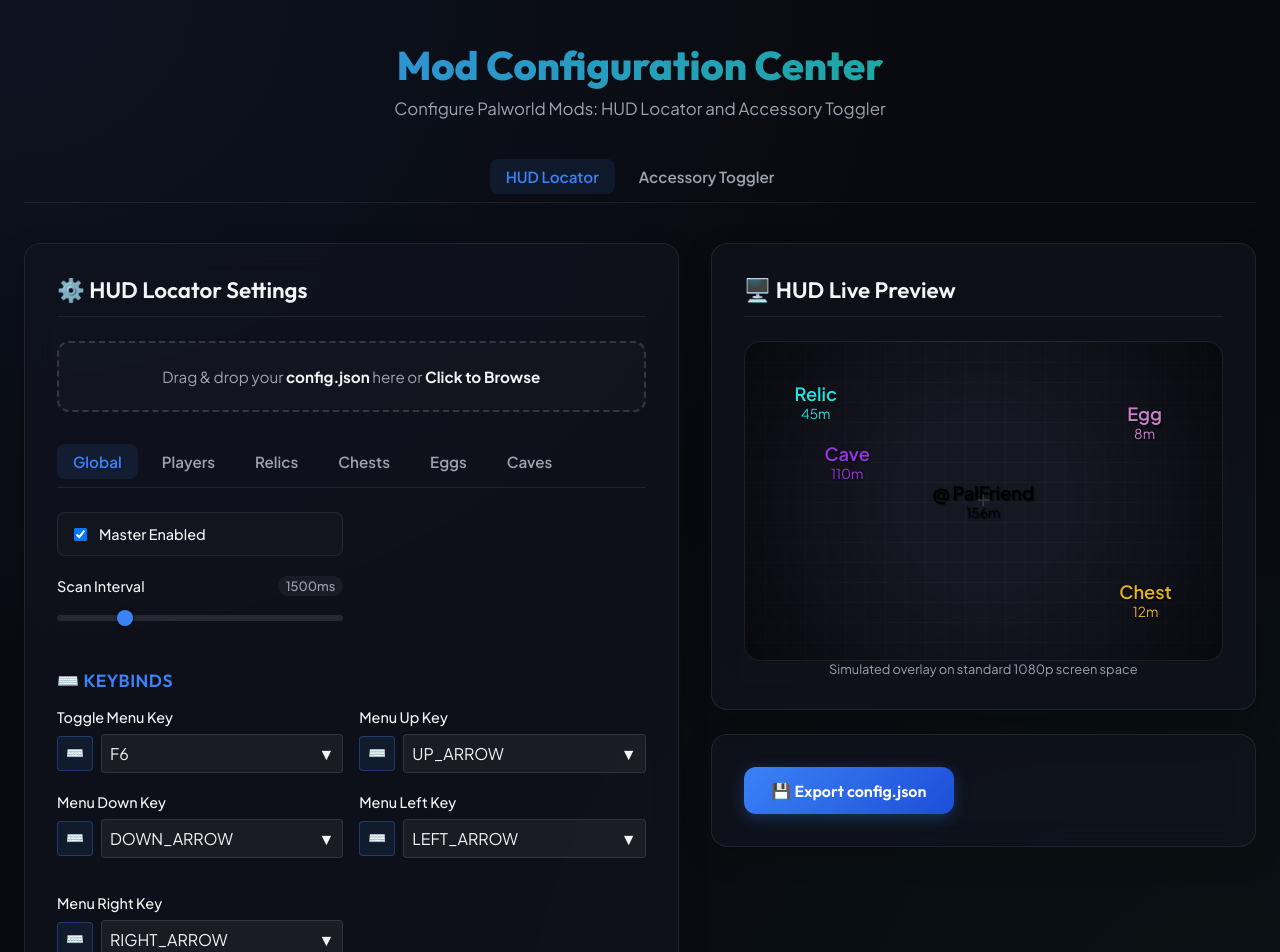
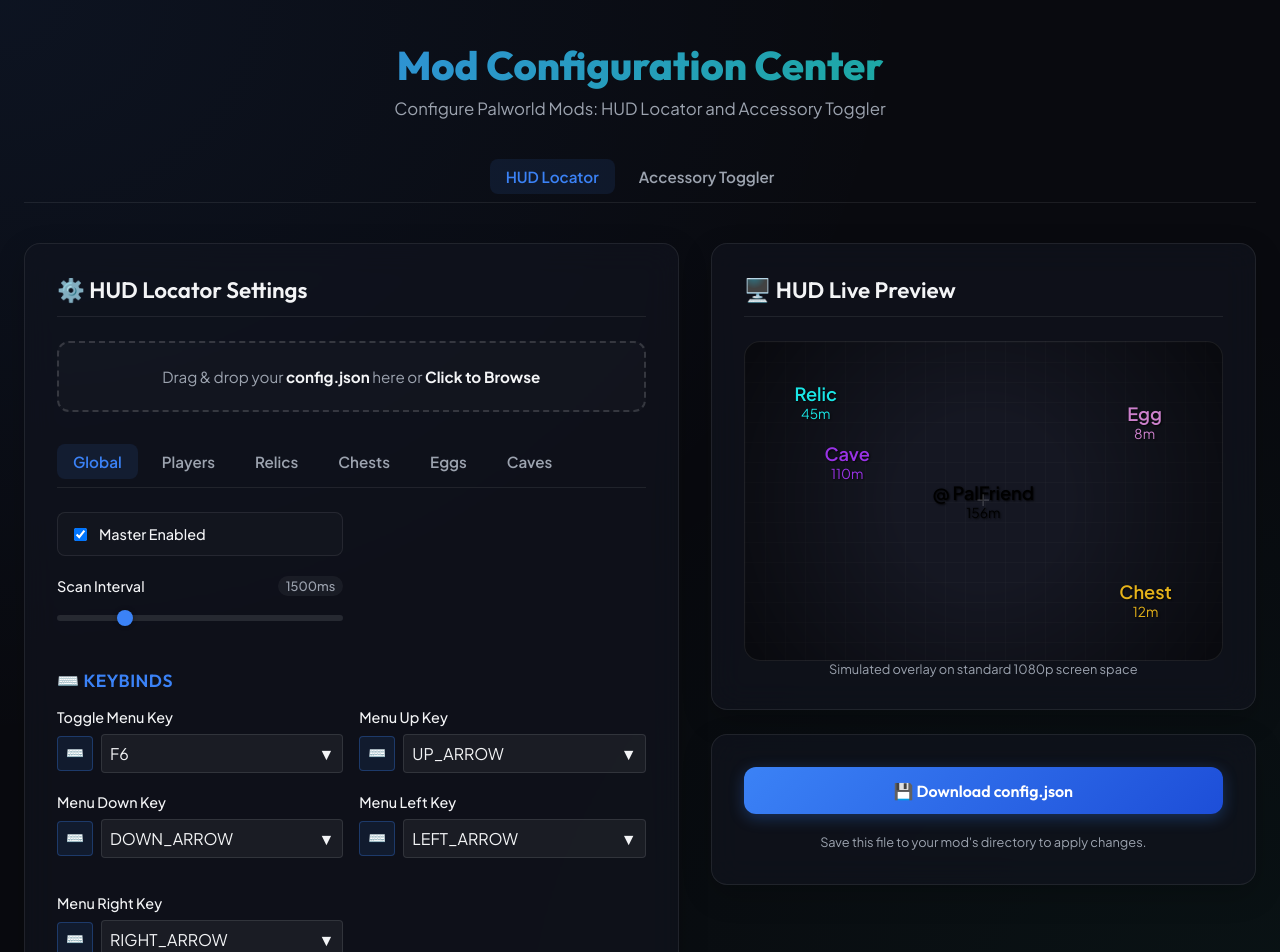
Before and after one commit to Srlimao/will-palmods-configurator, a React (Vite) app: page / in a window 1280 px wide. Shown: the top 952 px of the page. Built offline with nearby package versions, Linux system fonts and the light colour scheme.

Commit message:
added config file ingestion from link

```diff
--- a/src/App.jsx
+++ b/src/App.jsx
@@ -1,19 +1,93 @@
-import { useState } from 'react';
+import { useState, useEffect } from 'react';
 import HUDLocatorConfig from './components/HUDLocatorConfig';
 import AccessoryConfig from './components/AccessoryConfig';
 
+// Parse query parameters once at module load
+const parseUrlParams = () => {
+  const params = new URLSearchParams(window.location.search);
+  const tabParam = params.get('tab');
+  const configParam = params.get('config');
+
+  let parsedConfig = null;
+  let parseError = null;
+
+  if (configParam) {
+    try {
+      parsedConfig = JSON.parse(configParam);
+    } catch (e) {
+      console.error("Failed to parse config from URL:", e);
+      parseError = "Failed to load config from URL parameter. Invalid JSON structure.";
+    }
+  }
+
+  // Determine active mod tab based on tab param, or infer from config fields if absent
+  let initialTab = 'hudlocator';
+  if (tabParam === 'accessory' || tabParam === 'hudlocator') {
+    initialTab = tabParam;
+  } else if (parsedConfig) {
+    const isHud = parsedConfig.Global !== undefined ||
+                  parsedConfig.Players !== undefined ||
+                  parsedConfig.Relics !== undefined ||
+                  parsedConfig.Chests !== undefined ||
+                  parsedConfig.Eggs !== undefined ||
+                  parsedConfig.Caves !== undefined;
+
+    const isAcc = parsedConfig.DisabledSlots !== undefined ||
+                  parsedConfig.HUDX !== undefined ||
+                  parsedConfig.HUDY !== undefined ||
+                  parsedConfig.AccessoryNames !== undefined;
+
+    if (isAcc && !isHud) {
+      initialTab = 'accessory';
+    }
+  }
+
+  return { initialTab, parsedConfig, parseError };
+};
+
+const { initialTab, parsedConfig, parseError } = parseUrlParams();
+
 function App() {
-  const [activeMod, setActiveMod] = useState(() => {
-    const params = new URLSearchParams(window.location.search);
-    const tabParam = params.get('tab');
-    if (tabParam === 'accessory' || tabParam === 'hudlocator') {
-      return tabParam;
+  const [activeMod, setActiveMod] = useState(initialTab);
+  const [urlConfig] = useState(parsedConfig);
+  const [notification, setNotification] = useState(() => {
+    if (parseError) {
+      return { type: 'error', message: parseError };
     }
-    return 'hudlocator';
+    if (parsedConfig) {
+      return { type: 'success', message: 'Configuration settings loaded from game!' };
+    }
+    return null;
   });
+
+  // Auto-dismiss notification after 6 seconds
+  useEffect(() => {
+    if (notification) {
+      const timer = setTimeout(() => {
+        setNotification(null);
+      }, 6000);
+      return () => clearTimeout(timer);
+    }
+  }, [notification]);
 
   return (
     <div className="container">
+      {notification && (
+        <div className="toast-container">
+          <div className={`toast toast-${notification.type}`}>
+            <div className="toast-content">
+              <span className="toast-icon">
+                {notification.type === 'success' ? '✨' : '⚠️'}
+              </span>
+              <span>{notification.message}</span>
+            </div>
+            <button className="toast-close" onClick={() => setNotification(null)}>
+              &times;
+            </button>
+          </div>
+        </div>
+      )}
+
       <header>
         <h1>Mod Configuration Center</h1>
         <p>Configure Palworld Mods: HUD Locator and Accessory Toggler</p>
@@ -35,8 +109,8 @@
       </div>
 
       <div className="layout">
-        {activeMod === 'hudlocator' && <HUDLocatorConfig />}
-        {activeMod === 'accessory' && <AccessoryConfig />}
+        {activeMod === 'hudlocator' && <HUDLocatorConfig initialConfig={urlConfig} />}
+        {activeMod === 'accessory' && <AccessoryConfig initialConfig={urlConfig} />}
       </div>
     </div>
   );
--- a/src/components/AccessoryConfig.jsx
+++ b/src/components/AccessoryConfig.jsx
@@ -31,8 +31,13 @@
   BorderColor: { R: 0.0, G: 0.95, B: 1.0, A: 0.6 }
 };
 
-export default function AccessoryConfig() {
-  const [config, setConfig] = useState(DEFAULT_CONFIG);
+export default function AccessoryConfig({ initialConfig }) {
+  const [config, setConfig] = useState(() => {
+    if (initialConfig && (initialConfig.DisabledSlots || initialConfig.HUDX || initialConfig.HUDY || initialConfig.AccessoryNames)) {
+      return { ...DEFAULT_CONFIG, ...initialConfig };
+    }
+    return DEFAULT_CONFIG;
+  });
   const [isDragging, setIsDragging] = useState(false);
 
   const handleFileUpload = async (e) => {
@@ -182,10 +187,13 @@
       </div>
 
       <div className="preview-container">
-        <div className="panel actions">
-          <button className="btn btn-primary" onClick={exportConfig}>
-            💾 Export config.json
+        <div className="panel actions" style={{ display: 'flex', flexDirection: 'column', gap: '0.75rem', alignItems: 'center' }}>
+          <button className="btn btn-primary" onClick={exportConfig} style={{ width: '100%' }}>
+            💾 Download config.json
           </button>
+          <div className="help-text">
+            Save this file to your mod's directory to apply changes.
+          </div>
         </div>
       </div>
     </>
--- a/src/components/HUDLocatorConfig.jsx
+++ b/src/components/HUDLocatorConfig.jsx
@@ -156,8 +156,28 @@
   return section;
 };
 
-export default function HUDLocatorConfig() {
-  const [config, setConfig] = useState(DEFAULT_CONFIG);
+const normalizeConfig = (json) => {
+  if (!json) return DEFAULT_CONFIG;
+  return {
+    Global: {
+      ...DEFAULT_CONFIG.Global,
+      ...(json.Global || {})
+    },
+    Players: normalizeSection('Players', json.Players, DEFAULT_CONFIG.Players),
+    Relics: normalizeSection('Relics', json.Relics, DEFAULT_CONFIG.Relics),
+    Chests: normalizeSection('Chests', json.Chests, DEFAULT_CONFIG.Chests),
+    Eggs: normalizeSection('Eggs', json.Eggs, DEFAULT_CONFIG.Eggs),
+    Caves: normalizeSection('Caves', json.Caves, DEFAULT_CONFIG.Caves)
+  };
+};
+
+export default function HUDLocatorConfig({ initialConfig }) {
+  const [config, setConfig] = useState(() => {
+    if (initialConfig && (initialConfig.Global || initialConfig.Players || initialConfig.Relics)) {
+      return normalizeConfig(initialConfig);
+    }
+    return DEFAULT_CONFIG;
+  });
   const [activeTab, setActiveTab] = useState('Global');
   const [isDragging, setIsDragging] = useState(false);
 
@@ -188,17 +208,7 @@
   const processFile = async (file) => {
     try {
       const json = await readFileAsJson(file);
-      const normalized = {
-        Global: {
-          ...DEFAULT_CONFIG.Global,
-          ...(json.Global || {})
-        },
-        Players: normalizeSection('Players', json.Players, DEFAULT_CONFIG.Players),
-        Relics: normalizeSection('Relics', json.Relics, DEFAULT_CONFIG.Relics),
-        Chests: normalizeSection('Chests', json.Chests, DEFAULT_CONFIG.Chests),
-        Eggs: normalizeSection('Eggs', json.Eggs, DEFAULT_CONFIG.Eggs),
-        Caves: normalizeSection('Caves', json.Caves, DEFAULT_CONFIG.Caves)
-      };
+      const normalized = normalizeConfig(json);
       setConfig(normalized);
     } catch (err) {
       alert(err.message);
@@ -550,10 +560,13 @@
           <div className="preview-legend">Simulated overlay on standard 1080p screen space</div>
         </div>
 
-        <div className="panel actions">
-          <button className="btn btn-primary" onClick={exportConfig}>
-            💾 Export config.json
+        <div className="panel actions" style={{ display: 'flex', flexDirection: 'column', gap: '0.75rem', alignItems: 'center' }}>
+          <button className="btn btn-primary" onClick={exportConfig} style={{ width: '100%' }}>
+            💾 Download config.json
           </button>
+          <div className="help-text">
+            Save this file to your mod's directory to apply changes.
+          </div>
         </div>
       </div>
     </>
--- a/src/index.css
+++ b/src/index.css
@@ -445,3 +445,98 @@
 .keybind-item { padding: 0.5rem 0.75rem; cursor: pointer; font-size: 0.9em; color: var(--text-sub); }
 .keybind-item:hover, .keybind-item.selected { background: rgba(59, 130, 246, 0.2); color: var(--text-main); }
 .keybind-no-results { padding: 0.75rem; color: var(--text-sub); text-align: center; font-size: 0.9em; }
+
+/* Toast Notification Alert */
+.toast-container {
+  position: fixed;
+  top: 1.5rem;
+  left: 50%;
+  transform: translateX(-50%);
+  z-index: 9999;
+  display: flex;
+  flex-direction: column;
+  gap: 0.5rem;
+  width: 90%;
+  max-width: 450px;
+  pointer-events: none;
+}
+
+.toast {
+  pointer-events: auto;
+  display: flex;
+  align-items: center;
+  justify-content: space-between;
+  gap: 1rem;
+  padding: 1rem 1.25rem;
+  border-radius: 12px;
+  font-family: var(--font-jakarta);
+  font-size: 0.9rem;
+  font-weight: 500;
+  color: #ffffff;
+  box-shadow: 0 10px 25px rgba(0, 0, 0, 0.4);
+  animation: toastFadeIn 0.35s cubic-bezier(0.16, 1, 0.3, 1) forwards;
+  border: 1px solid rgba(255, 255, 255, 0.1);
+}
+
+.toast-success {
+  background: linear-gradient(135deg, rgba(16, 185, 129, 0.95) 0%, rgba(5, 150, 105, 0.95) 100%);
+  box-shadow: 0 10px 25px rgba(16, 185, 129, 0.25), 0 0 20px rgba(16, 185, 129, 0.15);
+  border-color: rgba(52, 211, 153, 0.3);
+}
+
+.toast-error {
+  background: linear-gradient(135deg, rgba(239, 68, 68, 0.95) 0%, rgba(220, 38, 38, 0.95) 100%);
+  box-shadow: 0 10px 25px rgba(239, 68, 68, 0.25), 0 0 20px rgba(239, 68, 68, 0.15);
+  border-color: rgba(248, 113, 113, 0.3);
+}
+
+.toast-content {
+  display: flex;
+  align-items: center;
+  gap: 0.75rem;
+  line-height: 1.4;
+}
+
+.toast-icon {
+  font-size: 1.25rem;
+  flex-shrink: 0;
+}
+
+.toast-close {
+  background: transparent;
+  border: none;
+  color: rgba(255, 255, 255, 0.7);
+  font-size: 1.15rem;
+  cursor: pointer;
+  display: flex;
+  align-items: center;
+  justify-content: center;
+  padding: 4px;
+  border-radius: 50%;
+  transition: all 0.2s;
+  flex-shrink: 0;
+}
+
+.toast-close:hover {
+  color: #ffffff;
+  background: rgba(255, 255, 255, 0.15);
+}
+
+.help-text {
+  font-size: 0.8rem;
+  color: var(--text-sub);
+  margin-top: 0.5rem;
+  text-align: center;
+  line-height: 1.4;
+}
+
+@keyframes toastFadeIn {
+  from {
+    transform: translateY(-1rem);
+    opacity: 0;
+  }
+  to {
+    transform: translateY(0);
+    opacity: 1;
+  }
+}
--- a/src/utils/configParsers.js
+++ b/src/utils/configParsers.js
@@ -1,4 +1,29 @@
-export const downloadJson = (data, filename) => {
+export const downloadJson = async (data, filename) => {
+  // Attempt to use modern File System Access API to prompt for a custom path
+  if ('showSaveFilePicker' in window) {
+    try {
+      const handle = await window.showSaveFilePicker({
+        suggestedName: filename,
+        types: [{
+          description: 'JSON Configuration File',
+          accept: {
+            'application/json': ['.json'],
+          },
+        }],
+      });
+      const writable = await handle.createWritable();
+      await writable.write(JSON.stringify(data, null, 2));
+      await writable.close();
+      return;
+    } catch (err) {
+      if (err.name === 'AbortError') {
+        return; // User canceled the dialog
+      }
+      console.warn('showSaveFilePicker failed, falling back to standard download:', err);
+    }
+  }
+
+  // Fallback: standard anchor tag download with a delay on revokeObjectURL to prevent UUID naming bug
   const blob = new Blob([JSON.stringify(data, null, 2)], { type: 'application/json' });
   const url = URL.createObjectURL(blob);
   const a = document.createElement('a');
@@ -6,8 +31,11 @@
   a.download = filename;
   document.body.appendChild(a);
   a.click();
-  document.body.removeChild(a);
-  URL.revokeObjectURL(url);
+
+  setTimeout(() => {
+    document.body.removeChild(a);
+    URL.revokeObjectURL(url);
+  }, 250);
 };
 
 export const readFileAsJson = (file) => {
```
